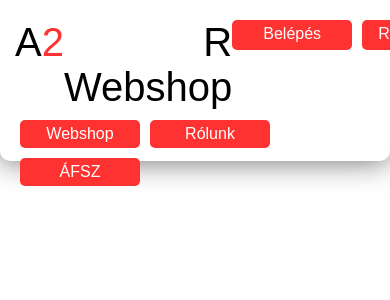
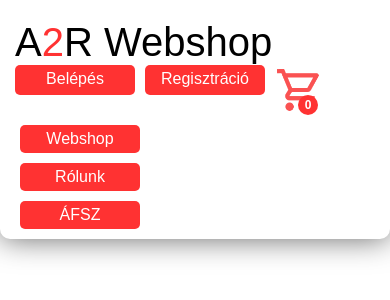
Before and after one commit to borsy/a2r, a Django app: page / in a window 390 px wide; the page is wider, and only the part inside the window is pictured. Shown: the top 300 px of that part. Run offline with Django 5.2, Linux system fonts and the light colour scheme; data that the repository does not hold is empty.

Commit message:
responsive

```diff
--- a/website/static/style.css
+++ b/website/static/style.css
@@ -82,29 +82,6 @@ hr {
     border: 1px solid rgb(150, 150, 150);
 }
 
-.navigation-list {
-    list-style: none;
-    margin: 0;
-    padding: 0;
-    display: flex;
-    align-items: center;
-    gap: 10px;
-
-    flex-wrap: wrap;
-}
-
-.navigation-list li {
-    background-color: rgb(255, 50, 50);
-    color: white;
-    font-weight: 800;
-
-    padding: 10px 20px 10px 20px;
-    border-radius: 10px;
-
-    cursor: pointer;
-    transition: all .5s;
-}
-
 .navigation:hover {
     box-shadow: 0 0 30px rgba(0, 0, 0, .6);
 }
@@ -186,7 +163,7 @@ hr {
 
     cursor: pointer;
 
-    padding:5px;
+    padding: 5px;
     width: 120px;
     text-align: center;
     border-radius: 5px;
@@ -592,3 +569,44 @@ li {
 .messagebox-button:hover {
     background-color: var(--main-hover);
 }
+
+@media screen and (max-width: 676px) {
+    .nav-upper {
+        flex-direction: column;
+    }
+    .navigation-list {
+        flex-direction: column;
+        justify-content: left;
+    }
+    #category-list {
+        flex-direction: row;
+        flex-wrap: wrap;
+    }
+    .cat-control {
+        flex-direction: row;
+        max-height: 120px;
+        height: 120px;
+        width: auto;
+        height: auto;
+        margin: 0 100vw 0 0;
+    }
+    #nav-control:checked + .cat-control {
+        height: auto;
+        margin: 0;
+    }
+    #container {
+        width: 99vw;
+    }
+
+    #category-list>.button {
+        background: var(--dotted);
+        color: black;
+        transition: all .5s;
+        height: 30px;
+    }
+
+    #category-list>.button:hover {
+        box-shadow: 0 0 30px rgba(0, 0, 0, .4);
+        scale: 1.02;
+    }
+}
```
